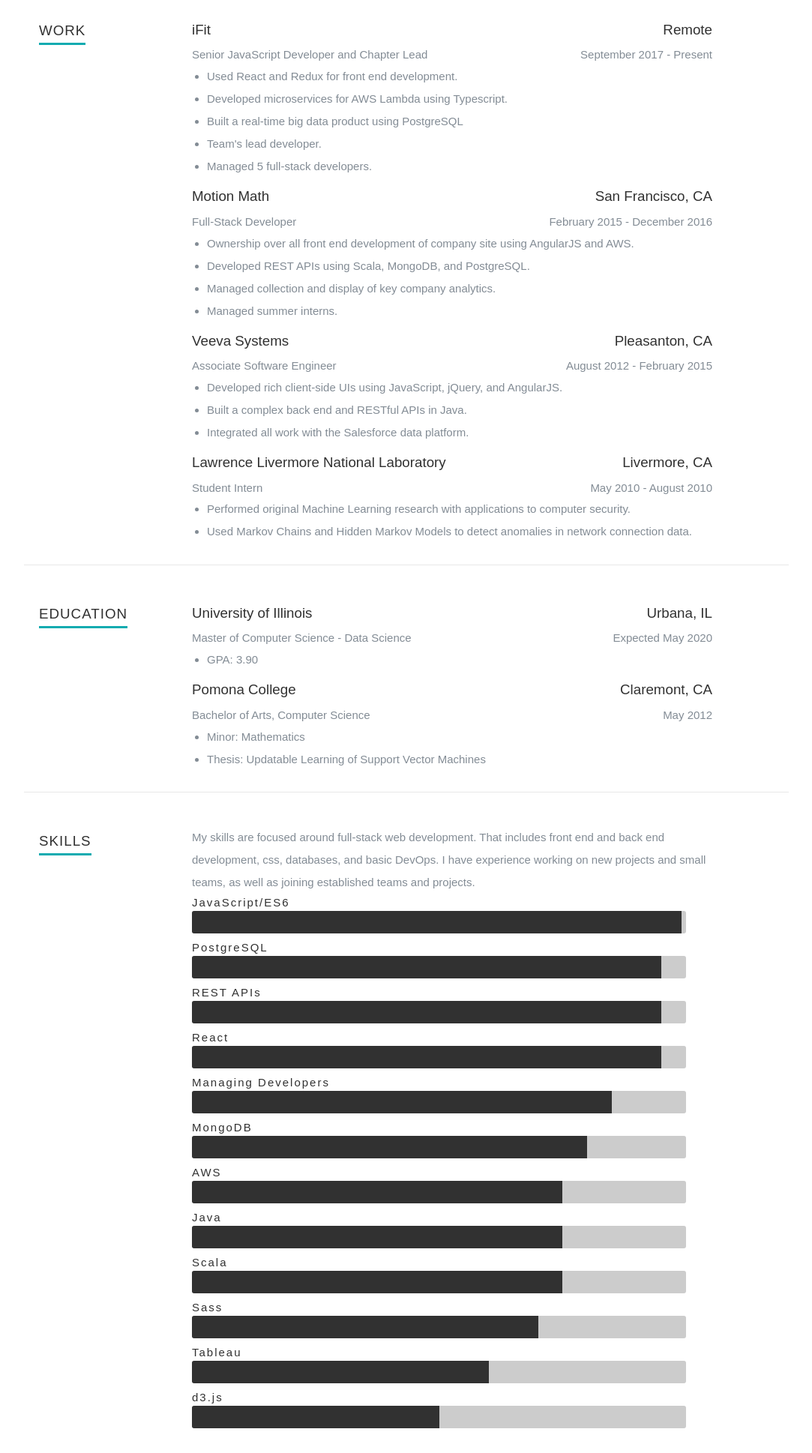
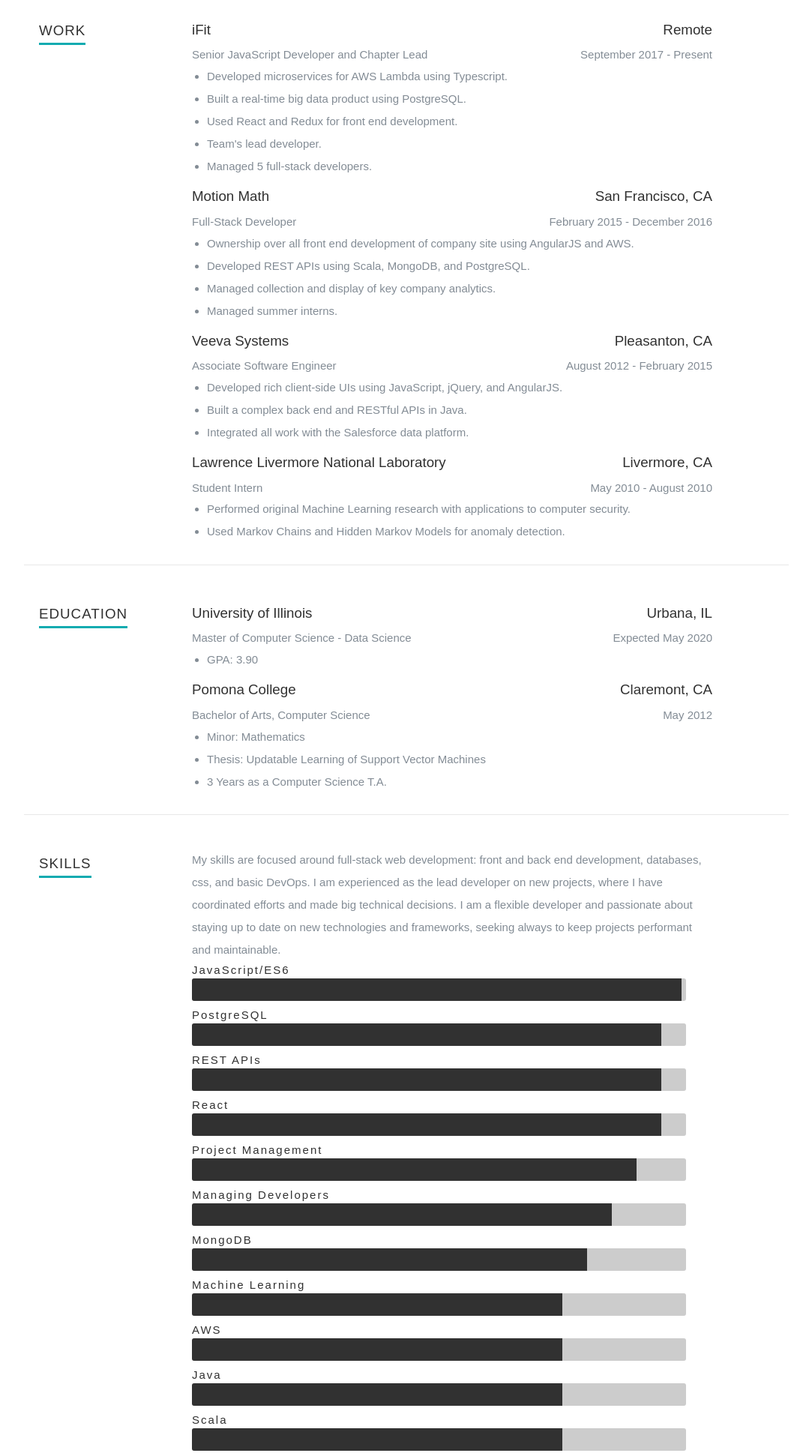
Before and after one commit to jdd1260/mySite, a Gatsby site: page /resume in a window 1280 px wide. Shown: the part 220-2158 px from the top of the page at 75% size, without its empty margins (98-1181 px from the left). Built offline with nearby package versions, Linux system fonts and the light colour scheme; Gatsby itself is replaced by a stand-in of ours; a web font is replaced by a local one.

Commit message:
Polish about me text

```diff
--- a/src/components/about/text.js
+++ b/src/components/about/text.js
@@ -1,5 +1,5 @@
 export const aboutMe =
-  "I'm a California-raised software developer living in Tacoma, Washington. My interests include weight lifting, running, hiking, reading, dogs, politics, and baseball. I love learning and starting new projects. I'm passionate about my work as a software developer, and I enjoy helping others break into the field. I currently work at iFit, where we are building some awesome fitness technology."
+  "I'm a California-raised software developer living in Tacoma, Washington. My interests include weight lifting, running, hiking, reading, dogs, politics, and baseball. I love to learn and start new projects. I'm passionate about my work as a software developer, and I enjoy helping others break into the field. I currently work at iFit, where we are building some awesome fitness technology."
 
 export const contact = {
   name: 'Joel Detweiler',
--- a/src/components/banner/text.js
+++ b/src/components/banner/text.js
@@ -1,3 +1,3 @@
 export const bannerTitle = "I'm Joel Detweiler"
 export const bannerText =
-  "I'm a software developer working remotely and living in Tacoma, WA. My area of expertise is full-stack web development. In my spare time I like to work on projects that involve statistics, machine learning, sports, and public policy."
+  "I'm an experienced software developer working remotely and living in Tacoma, WA. My area of expertise is full-stack web development. I enjoy working on new projects, learning, and helping others become software developers."
--- a/src/components/education/text.js
+++ b/src/components/education/text.js
@@ -16,6 +16,7 @@
     items: [
       'Minor: Mathematics',
       'Thesis: Updatable Learning of Support Vector Machines',
+      '3 Years as a Computer Science T.A.'
     ],
   },
 ]
--- a/src/components/skills/text.js
+++ b/src/components/skills/text.js
@@ -16,12 +16,20 @@
     value: 95,
   },
   {
+    name: 'Project Management',
+    value: 90,
+  },
+  {
     name: 'Managing Developers',
     value: 85,
   },
   {
     name: 'MongoDB',
     value: 80,
+  },
+  {
+    name: 'Machine Learning',
+    value: 75,
   },
   {
     name: 'AWS',
@@ -50,4 +58,4 @@
 ]
 
 export const intro =
-  'My skills are focused around full-stack web development. That includes front end and back end development, css, databases, and basic DevOps. I have experience working on new projects and small teams, as well as joining established teams and projects.'
+  'My skills are focused around full-stack web development: front and back end development, databases, css, and basic DevOps. I am experienced as the lead developer on new projects, where I have coordinated efforts and made big technical decisions. I am a flexible developer and passionate about staying up to date on new technologies and frameworks, seeking always to keep projects performant and maintainable.'
--- a/src/components/work/text.js
+++ b/src/components/work/text.js
@@ -5,9 +5,9 @@
     dates: 'September 2017 - Present',
     title: 'Senior JavaScript Developer and Chapter Lead',
     items: [
+      'Developed microservices for AWS Lambda using Typescript.',
+      'Built a real-time big data product using PostgreSQL.',
       'Used React and Redux for front end development.',
-      'Developed microservices for AWS Lambda using Typescript.',
-      'Built a real-time big data product using PostgreSQL',
       "Team's lead developer.",
       'Managed 5 full-stack developers.',
     ],
@@ -42,7 +42,7 @@
     title: 'Student Intern',
     items: [
       'Performed original Machine Learning research with applications to computer security.',
-      'Used Markov Chains and Hidden Markov Models to detect anomalies in network connection data.',
+      'Used Markov Chains and Hidden Markov Models for anomaly detection.',
     ],
   },
 ]
```
